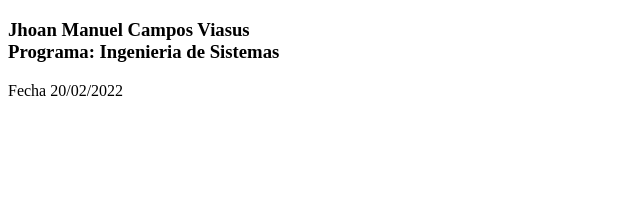
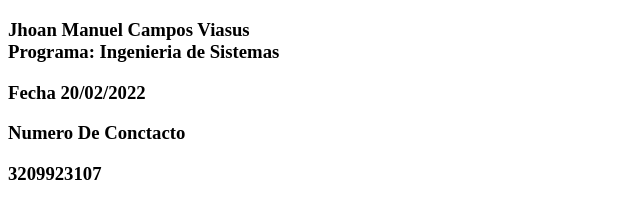
Before and after one commit to Manuelcampos15/DSWManuelCampos, a plain HTML site: page Index.html in a window 1280 px wide. Shown: the part 61-280 px from the top of the page, without its empty margins (0-640 px from the left). Drawn offline with Linux system fonts and the light colour scheme.

Commit message:
Update Index.html

```diff
--- a/Index.html
+++ b/Index.html
@@ -12,7 +12,10 @@
     <h3>Jhoan Manuel Campos Viasus<br>
 
         Programa: Ingenieria de Sistemas
+        <p>Fecha 20/02/2022</p>
     </h3>
-    <p>Fecha 20/02/2022</p>
+    <h3>Numero De Conctacto <br>
+        <p>3209923107</p>
+    </h3>
 </body>
 </html>
```
